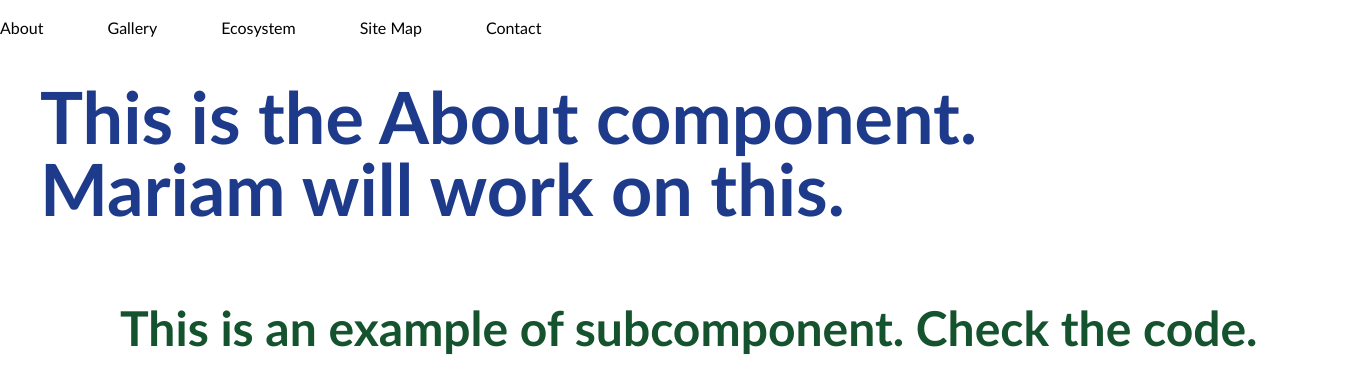
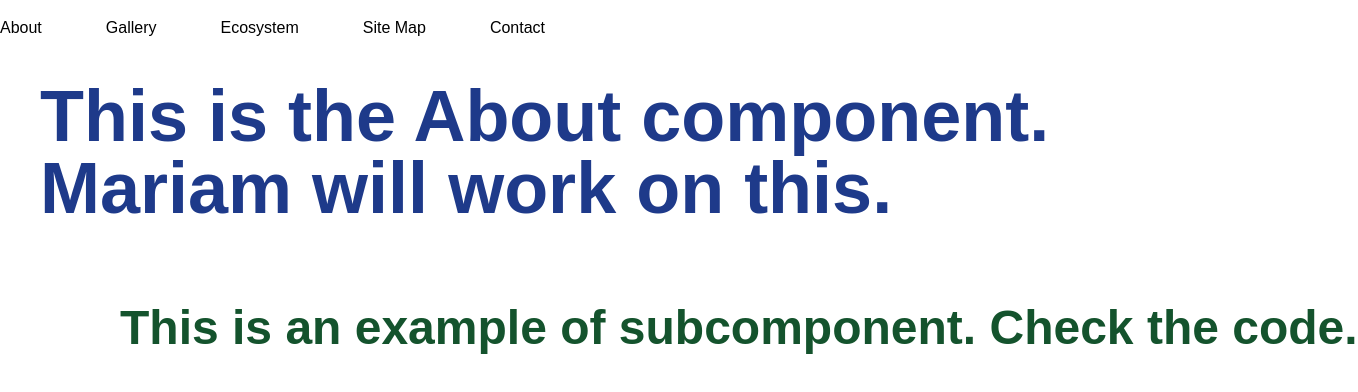
Before and after one commit to mdgolamfardin/Woodland-Conservation-Site, a React app: page / in a window 1280 px wide. Shown: the whole page, 1358 px wide, since content can reach past the window. Built offline with nearby package versions, Linux system fonts and the light colour scheme.

Commit message:
updated index.css
changed the font family to Arial

```diff
--- a/src/index.css
+++ b/src/index.css
@@ -10,7 +10,8 @@ The purpose of this file is to use some plain CSS to simplify the code.
 /* Global styles for the `body` element */
 body {
   margin: 0;                      /* Removes default margin around the page */
-  font-family: Calibri;           /* Sets the font to Calibri */
+  font-family:Arial, Helvetica, sans-serif;           /* Sets the font to Arial */
+
 }
 
 /* Class to hide the mobile navigation menu */
```
